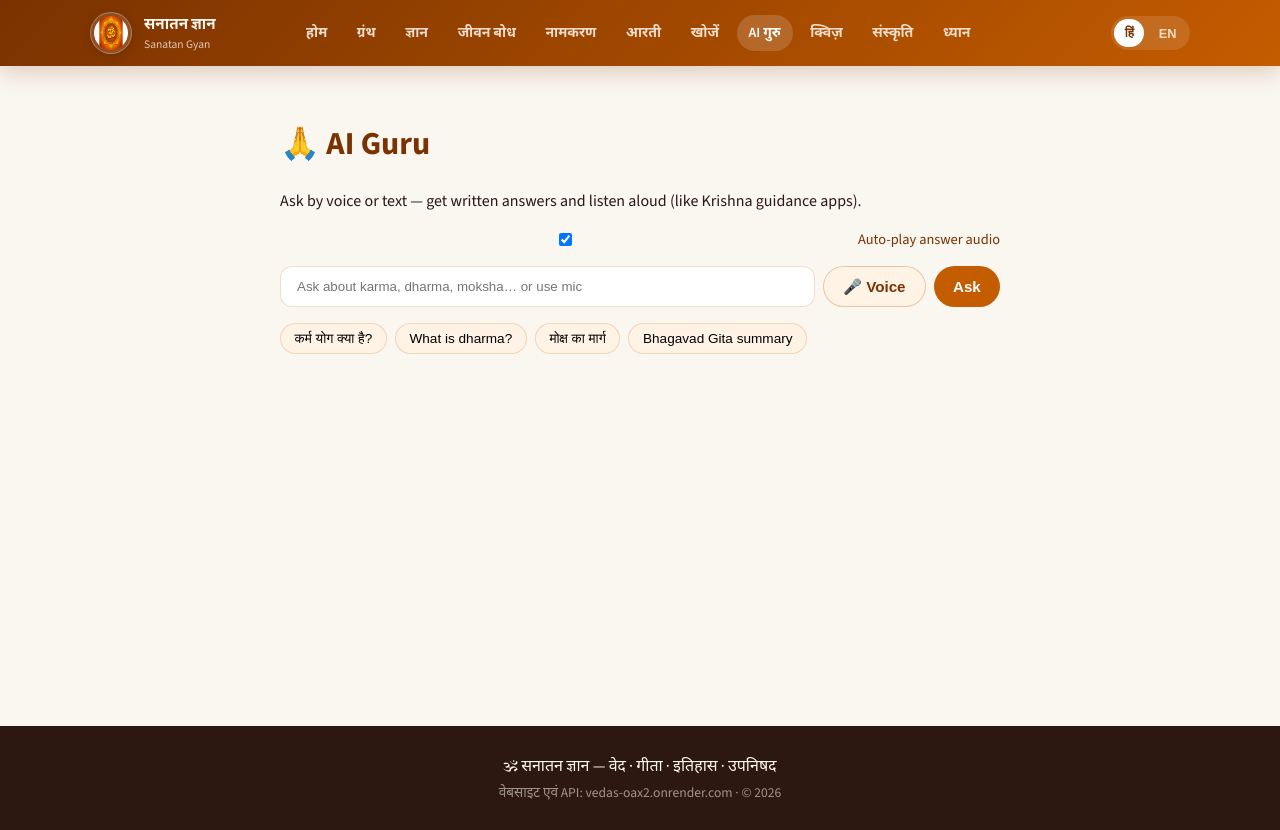
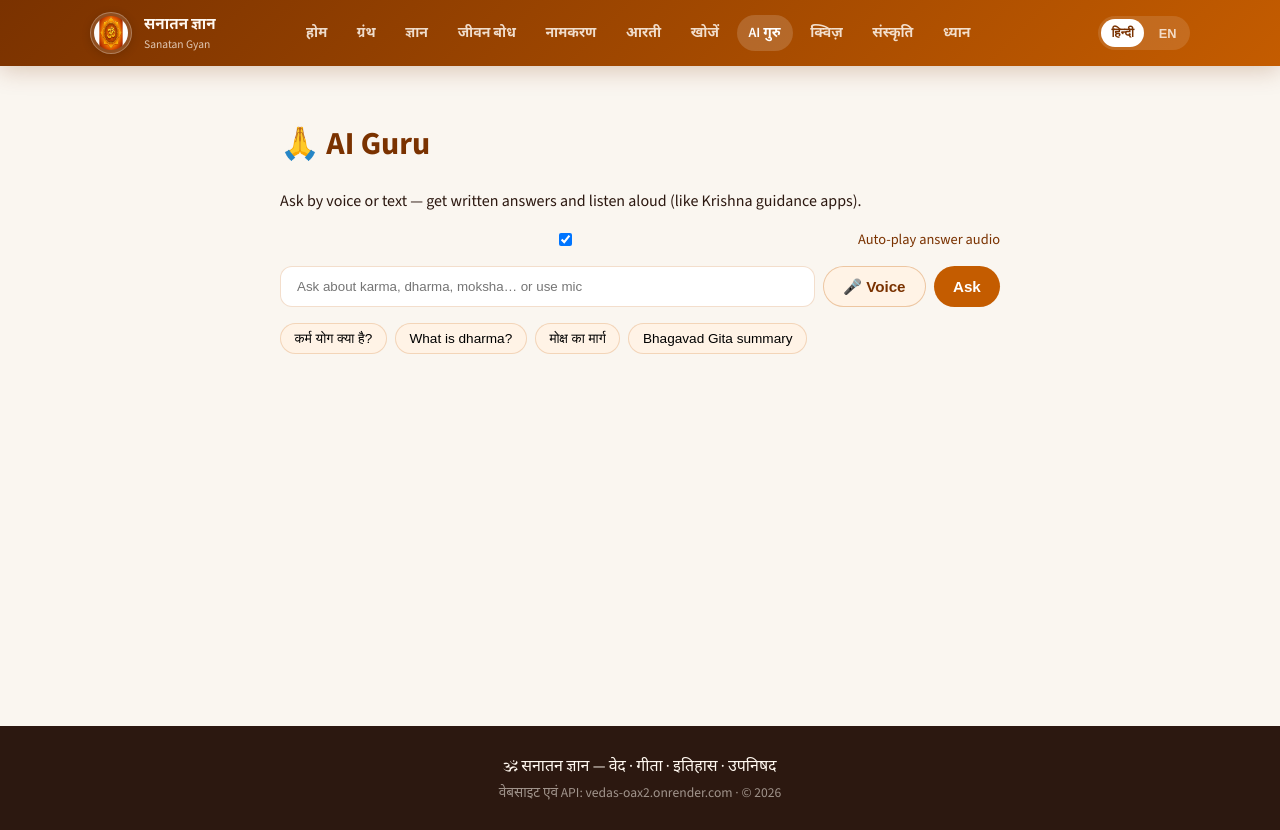
Before and after one commit to Anujk2692/vedas, an Angular app in the folder vedas-web/: page /ai-guru in a window 1280 px wide. Built offline with nearby package versions, Linux system fonts and the light colour scheme.

Commit message:
fix: prevent browser auto-translate from turning Hindi toggle into Yes

```diff
--- a/vedas-web/src/app/layout/shell/shell.component.html
+++ b/vedas-web/src/app/layout/shell/shell.component.html
@@ -20,8 +20,8 @@
       <a routerLink="/culture" routerLinkActive="active">{{ langService.ui().nav.culture }}</a>
       <a routerLink="/meditation" routerLinkActive="active">{{ langService.ui().nav.meditate }}</a>
     </nav>
-    <div class="lang-switch">
-      <button type="button" [class.on]="langService.lang() === 'hi'" (click)="setLang('hi')">हिं</button>
+    <div class="lang-switch notranslate" translate="no">
+      <button type="button" [class.on]="langService.lang() === 'hi'" (click)="setLang('hi')">हिन्दी</button>
       <button type="button" [class.on]="langService.lang() === 'en'" (click)="setLang('en')">EN</button>
     </div>
   </div>
```
